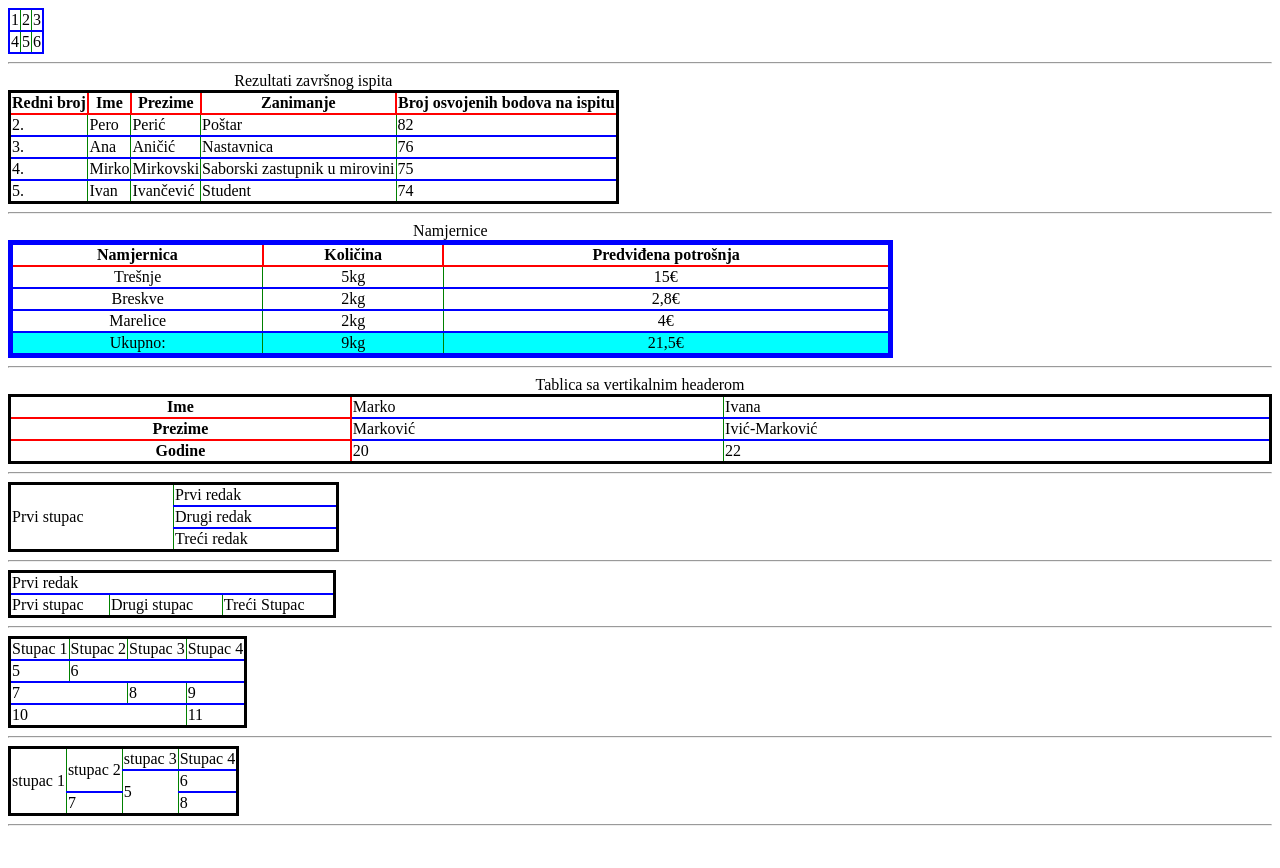
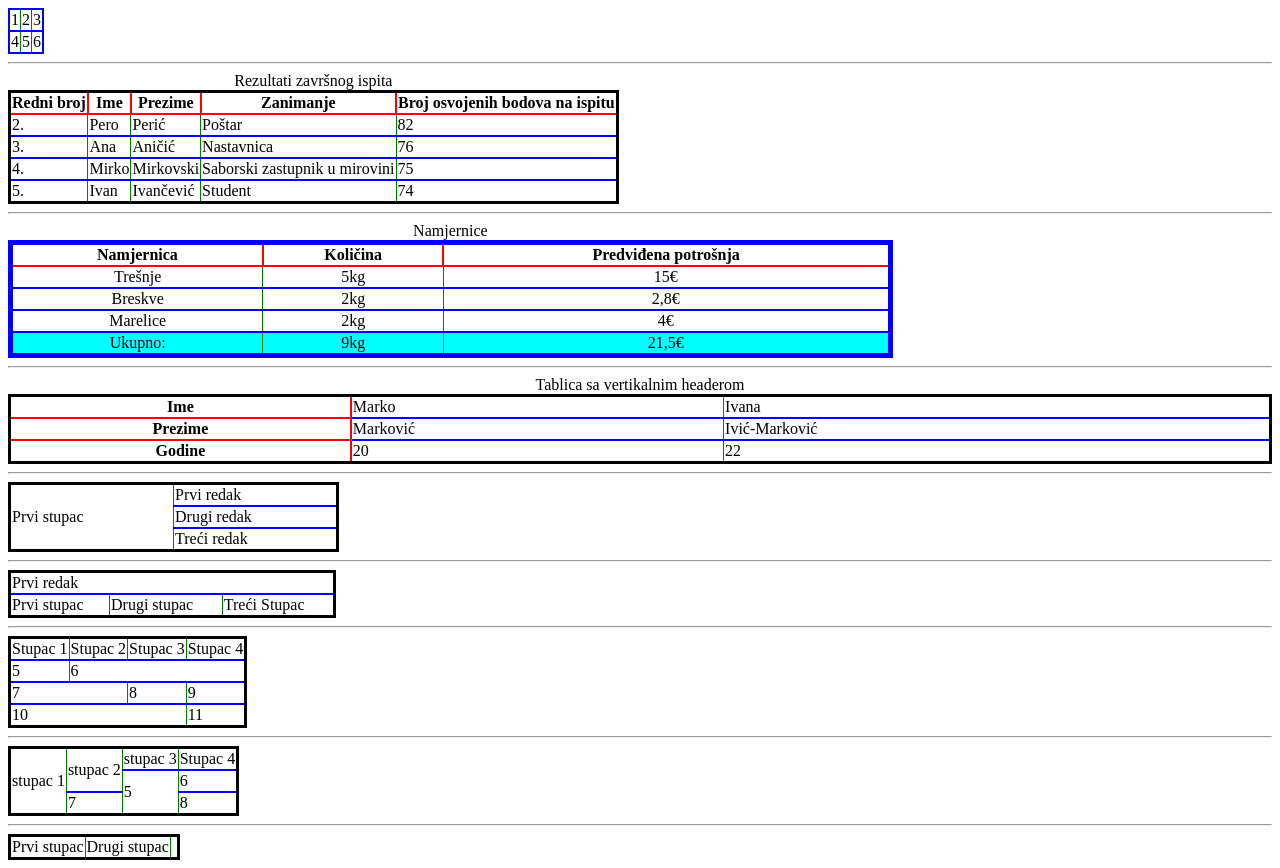
Before and after one commit to Marasz01/algebra.tablice, a plain HTML site: page index.html in a window 1280 px wide. Before the commit the page ends 834 px from the top, so only its background shows below. Drawn offline with Linux system fonts and the light colour scheme.

Commit message:
9th table add

```diff
--- a/index.html
+++ b/index.html
@@ -215,7 +215,13 @@
 </table>
 <hr>
 
-
+<table>
+    <tr>
+        <td>Prvi stupac</td>
+        <td>Drugi stupac</td>
+        <td>&nbsp;</td>
+    </tr>
+</table>
 
 
 
```
